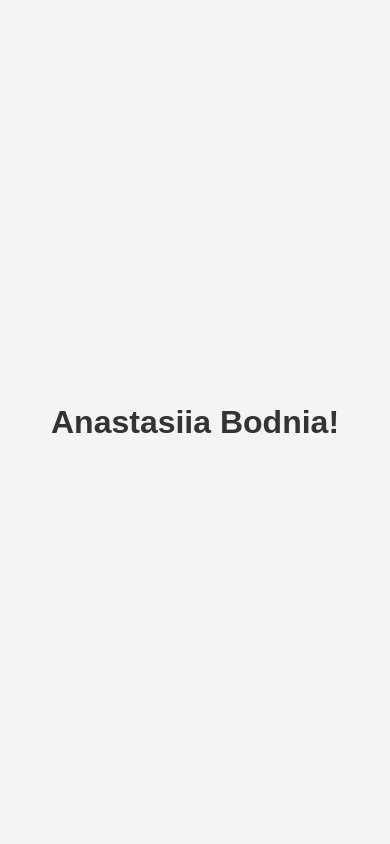
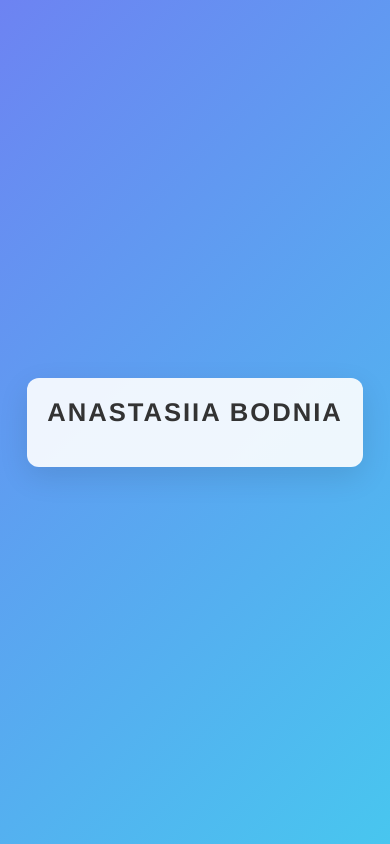
Before and after one commit to vyiatta/paas, a website: page index.html in a window 390 px wide. Drawn offline with Linux system fonts and the light colour scheme.

Commit message:
Update index.html

```diff
--- a/index.html
+++ b/index.html
@@ -5,22 +5,90 @@
     <meta name="viewport" content="width=device-width, initial-scale=1.0">
     <title>SoftServe</title>
     <style>
+        * {
+            margin: 0;
+            padding: 0;
+            box-sizing: border-box;
+        }
+
         body {
-            font-family: Arial, sans-serif;
-            background-color: #f4f4f4;
+            font-family: 'Helvetica Neue', Arial, sans-serif;
+            background: linear-gradient(135deg, #6D83F2, #48C6EF);
+            height: 100vh;
             display: flex;
             justify-content: center;
             align-items: center;
-            height: 100vh;
-            margin: 0;
+            overflow: hidden;
         }
+
+        .content {
+            background: rgba(255, 255, 255, 0.9);
+            border-radius: 12px;
+            padding: 40px 50px;
+            text-align: center;
+            box-shadow: 0 10px 30px rgba(0, 0, 0, 0.1);
+            animation: fadeIn 1s ease-out;
+        }
+
         h1 {
             color: #333;
-            text-align: center;
+            font-size: 2.5rem;
+            margin-bottom: 20px;
+            font-weight: bold;
+            text-transform: uppercase;
+            letter-spacing: 2px;
+            animation: slideIn 1s ease-out;
+        }
+
+        @keyframes slideIn {
+            from {
+                transform: translateY(-20px);
+                opacity: 0;
+            }
+            to {
+                transform: translateY(0);
+                opacity: 1;
+            }
+        }
+
+        h1:hover {
+            color: #ff6347;
+            cursor: pointer;
+        }
+
+        @keyframes fadeIn {
+            from {
+                opacity: 0;
+                transform: scale(0.8);
+            }
+            to {
+                opacity: 1;
+                transform: scale(1);
+            }
+        }
+
+        @media (max-width: 768px) {
+            .content {
+                padding: 30px;
+            }
+            h1 {
+                font-size: 2rem;
+            }
+        }
+
+        @media (max-width: 480px) {
+            .content {
+                padding: 20px;
+            }
+            h1 {
+                font-size: 1.6rem;
+            }
         }
     </style>
 </head>
 <body>
-    <h1>Anastasiia Bodnia!</h1>
+    <div class="content">
+        <h1>Anastasiia Bodnia</h1>
+    </div>
 </body>
 </html>
```
